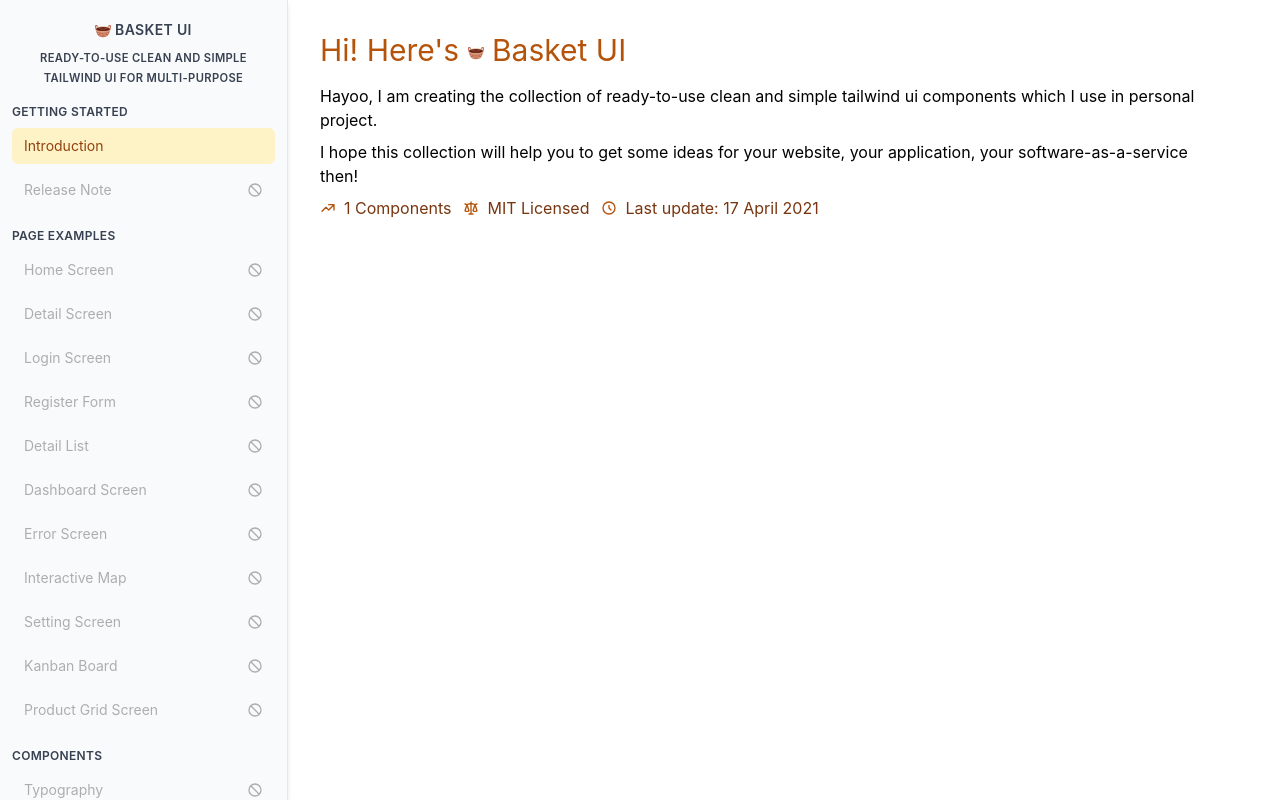
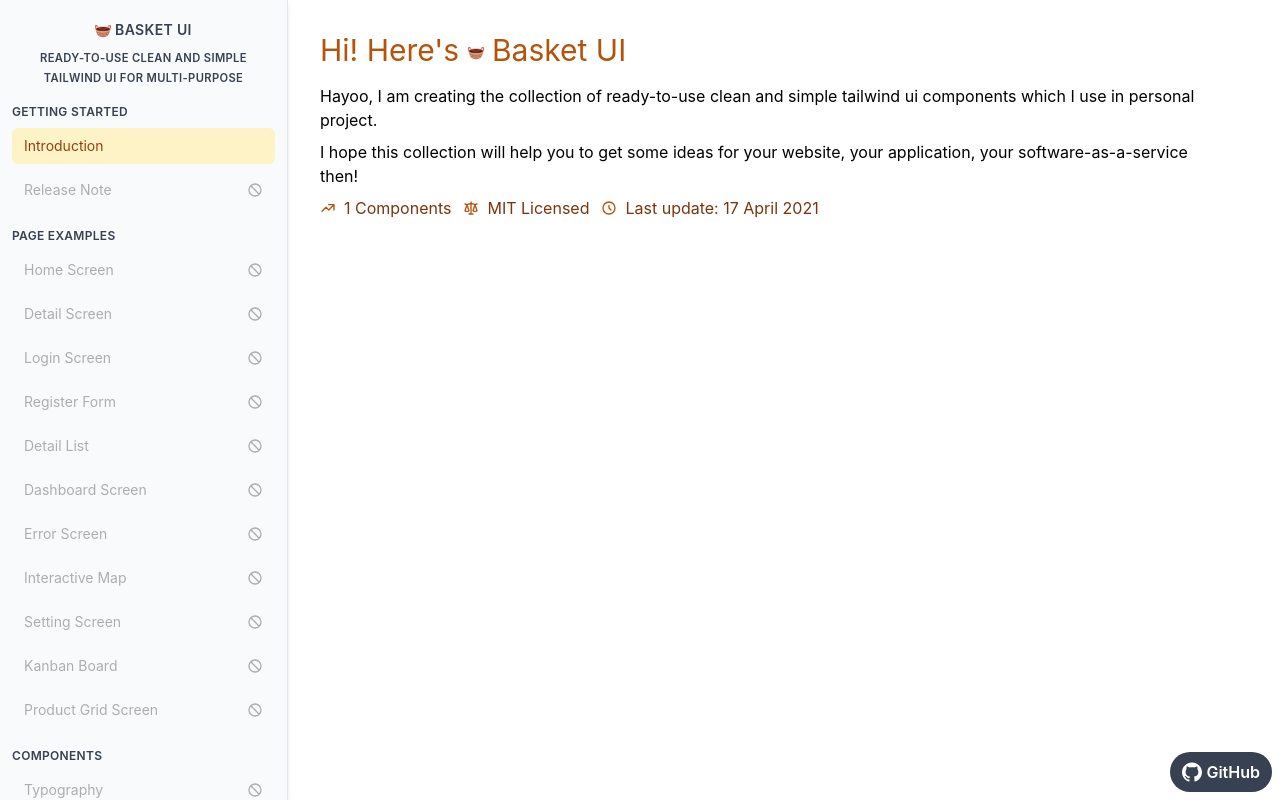
Before and after one commit to heyfirst/basket-ui, a React (Create React App) app: page / in a window 1280 px wide. Built offline with nearby package versions, Linux system fonts and the light colour scheme.

Commit message:
feat(github-button): add github button

```diff
--- a/src/App.tsx
+++ b/src/App.tsx
@@ -1,5 +1,6 @@
 import React, { Suspense } from "react";
 import { Route, BrowserRouter, Switch } from "react-router-dom";
+import GitHubButton from "./components/GitHubButton";
 import Sidebar from "./components/Sidebar";
 import { DOCUMENTS } from "./docs";
 
@@ -24,6 +25,7 @@
             )}
           </Switch>
         </Suspense>
+        <GitHubButton />
       </main>
     </BrowserRouter>
   );
--- /dev/null
+++ b/src/components/GitHubButton.tsx
@@ -0,0 +1,24 @@
+import React from "react";
+
+const GitHubButton: React.FC = () => (
+  <a
+    href="https://github.com/heyfirst/basket-ui"
+    className="fixed flex items-center px-3 py-2 font-semibold text-white transition-colors duration-200 bg-gray-700 rounded-full hover:bg-gray-500 bottom-2 right-2"
+    target="_blank"
+    rel="noopener noreferrer"
+  >
+    <svg
+      xmlns="http://www.w3.org/2000/svg"
+      viewBox="0 0 24 24"
+      className="w-5 h-5 mr-1"
+    >
+      <path
+        fill="currentColor"
+        d="M12 .5C5.37.5 0 5.78 0 12.292c0 5.211 3.438 9.63 8.205 11.188.6.111.82-.254.82-.567 0-.28-.01-1.022-.015-2.005-3.338.711-4.042-1.582-4.042-1.582-.546-1.361-1.335-1.725-1.335-1.725-1.087-.731.084-.716.084-.716 1.205.082 1.838 1.215 1.838 1.215 1.07 1.803 2.809 1.282 3.495.981.108-.763.417-1.282.76-1.577-2.665-.295-5.466-1.309-5.466-5.827 0-1.287.465-2.339 1.235-3.164-.135-.298-.54-1.497.105-3.121 0 0 1.005-.316 3.3 1.209.96-.262 1.98-.392 3-.398 1.02.006 2.04.136 3 .398 2.28-1.525 3.285-1.209 3.285-1.209.645 1.624.24 2.823.12 3.121.765.825 1.23 1.877 1.23 3.164 0 4.53-2.805 5.527-5.475 5.817.42.354.81 1.077.81 2.182 0 1.578-.015 2.846-.015 3.229 0 .309.21.678.825.56C20.565 21.917 24 17.495 24 12.292 24 5.78 18.627.5 12 .5z"
+      ></path>
+    </svg>
+    GitHub
+  </a>
+);
+
+export default GitHubButton;
--- a/src/components/Showcase.tsx
+++ b/src/components/Showcase.tsx
@@ -36,9 +36,12 @@
         </div>
         <div className="flex items-center flex-shrink-0 ml-4">
           <button
-            className={cx("p-1 text-xs cursor-pointer focus:outline-none", {
-              "text-yellow-700": isCodeOpen,
-            })}
+            className={cx(
+              "p-1 text-xs cursor-pointer focus:outline-none hover:text-yellow-700 transition-colors duration-200",
+              {
+                "text-yellow-700": isCodeOpen,
+              }
+            )}
             onClick={() => setCodeOpen(!isCodeOpen)}
           >
             <svg
--- a/src/components/SidebarMenu.tsx
+++ b/src/components/SidebarMenu.tsx
@@ -10,7 +10,7 @@
       exact
       to={menu.link}
       className={cx(
-        "relative flex justify-between items-center px-3 py-2 mb-2",
+        "relative flex justify-between items-center px-3 py-2 mb-2 transition-colors duration-200",
         {
           "hover:text-yellow-700 nav-link": menu.publish,
           "opacity-30 cursor-not-allowed": !menu.publish,
@@ -19,7 +19,7 @@
       activeClassName="text-yellow-800 active"
       onClick={(e) => !menu.publish && e.preventDefault()}
     >
-      <span className="absolute inset-0 rounded-md overlay "></span>
+      <span className="absolute inset-0 rounded-md overlay"></span>
       <span className="relative">{menu.title}</span>
       {!menu.publish && (
         <svg
```
